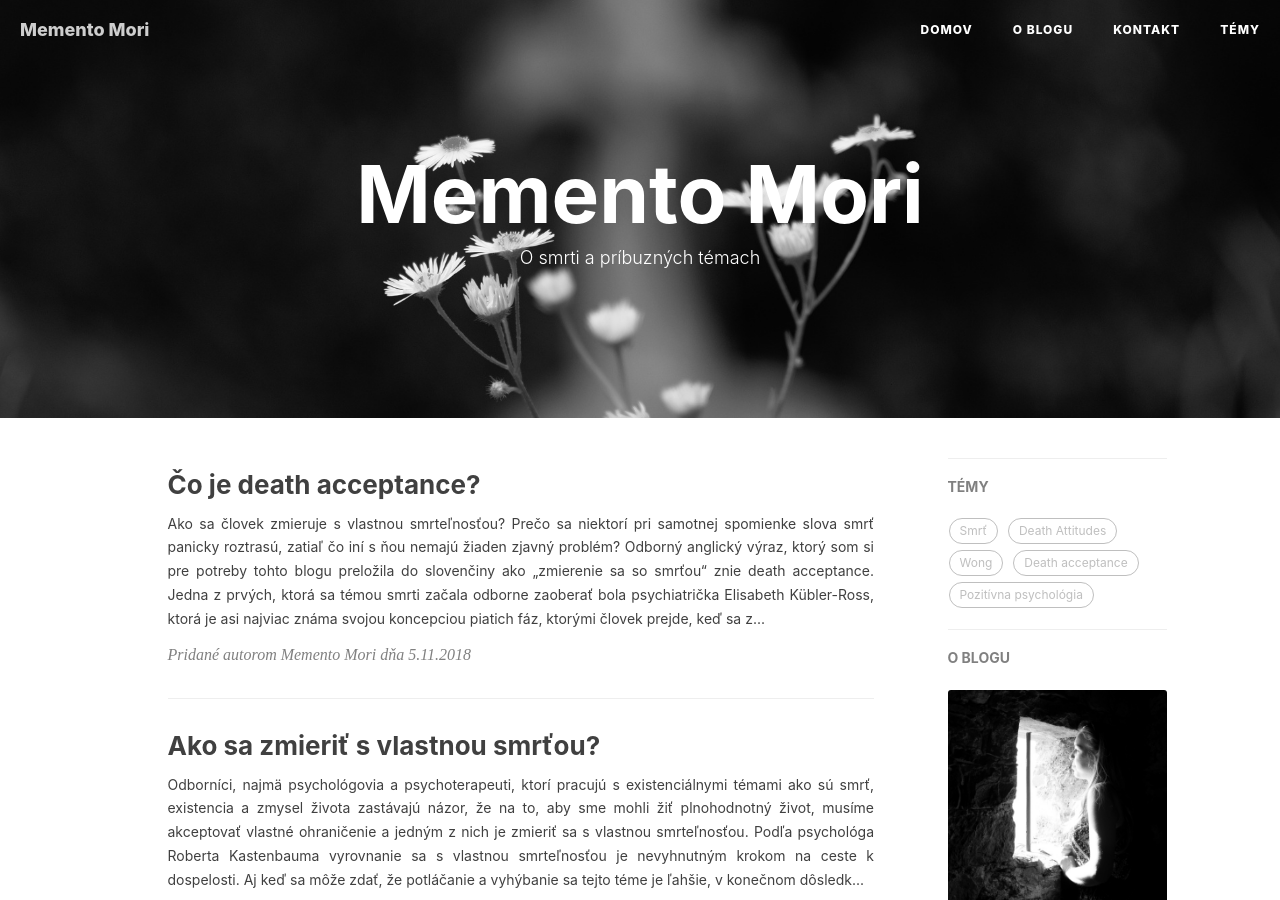
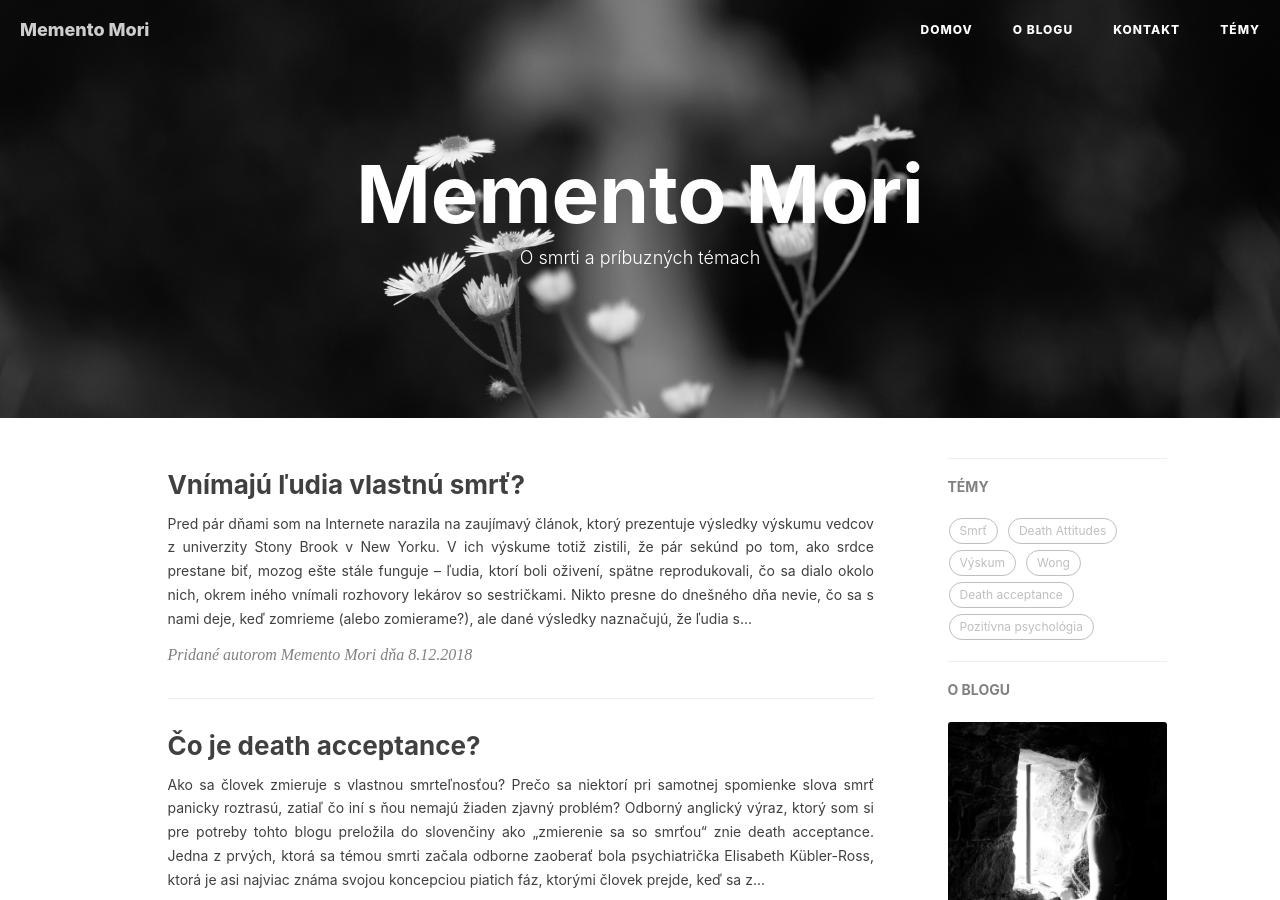
Before and after one commit to karolinadh/karolinadh.github.io, a Jekyll site: the page built from index.html, in a window 1280 px wide and 900 px high. Built offline with Jekyll 4.4.1, drawn with Linux system fonts in a browser that asks for light colours; nearby versions of some CDN libraries; the list of posts is cut into pages by our own code; comment, search, counter and statistics services are not loaded.

Commit message:
blog post 5 + tags

```diff
--- a/_posts/2018-10-29-zakazana smrt.markdown
+++ b/_posts/2018-10-29-zakazana smrt.markdown
@@ -11,6 +11,7 @@
     - Death studies
     - Nemocnica
     - Death Attitudes
+    - Výskum
 ---
 
 Pred pár mesiacmi v správach informovali o tom, že v Česku jedna politická strana navrhuje zákaz reklamy pohrebných služieb v blízkosti nemocníc, argumentujúc, že je to „neetické, necitlivé a to posledné, čo chce človek vidieť“. Okrem toho, že tento návrh neprešiel, lebo zámer bol označený za nerealizovateľný a zbytočný potvrdzuje aj to, s čím sa stretne každý, kto sa začne trochu viac venovať téme smrti – že to, čo bolo kedysi prirodzenou súčasťou života, sa teraz stalo niečím, o čom sa nehovorí, neukazuje a možno dokonca nad čím sa ani nepremýšľa.
--- a/_posts/2018-11-05-co-je-death-acceptance.markdown
+++ b/_posts/2018-11-05-co-je-death-acceptance.markdown
@@ -11,6 +11,7 @@
     - Elisabeth Kübler-Ross
     - Wong
     - Pozitívna psychológia
+    - Výskum
 
 ---
 
--- /dev/null
+++ b/_posts/2018-12-08-vnimaju-ludia-vlastnu-smrt.markdown
@@ -0,0 +1,24 @@
+---
+layout:     post
+title:      "Vnímajú ľudia vlastnú smrť?"
+subtitle:   ""
+date:       2018-12-08
+author:     "Memento Mori"
+header-img: "img/zakazana_smrt.jpg"
+tags:
+    - Smrť
+    - Život
+    - Vedomie
+    - Medicína
+    - Výskum
+
+---
+
+
+Pred pár dňami som na Internete narazila na zaujímavý článok, ktorý prezentuje výsledky výskumu vedcov z univerzity Stony Brook v New Yorku. V ich výskume totiž zistili, že pár sekúnd po tom, ako srdce prestane biť, mozog ešte stále funguje – ľudia, ktorí boli oživení, spätne reprodukovali, čo sa dialo okolo nich, okrem iného vnímali rozhovory lekárov so sestričkami. Nikto presne do dnešného dňa nevie, čo sa s nami deje, keď zomrieme (alebo zomierame?), ale dané výsledky naznačujú, že ľudia sú si vedomí, že sú mŕtvi.
+
+Toto zistenie znie bezpochyby dosť hrozivo - keď si predstavíme, že tesne po smrti sme na chvíľu uzavretí vo svojom vlastnom tele, akokoľvek však nemôžeme nijak reagovať, iba vnímať, čo sa okolo nás deje, nejedného z nás chytá menšia panika. Podľa výskumníkov tieto výsledky môžu pomôcť pri zaobchádzaní pri zástave srdca a takisto aj pri predchádzaní poškodeniam mozgu počas resuscitácie. Okrem toho sa však dotýkajú aj niektorých hlbších tém, napríklad samotnej definície smrti, našich predstáv o smrti a zomieraní alebo hraníc vedomia.
+
+Biologická definícia smrti je celkom jednoznačná, v tomto prípade je čas smrti určený tým, kedy nám prestalo biť srdce. Avšak už len zistenia z tohto výskumu nás nabádajú trochu pochybovať. Kedy je vlastne človek považovaní za mŕtveho, respektíve kedy je ten moment (ak je možné definovať jeden presný moment v čase), kedy „opustíme tento svet“? Časť toho, čo vieme o smrti je založená na obdobných vedeckých výskumoch, ale stále je tu obrovská časť, o ktorej nemáme žiadne poňatie. Tak, ako nemôžeme byť na dvoch miestach naraz, tak nemôžeme byť ani súčasne živí a súčasne mŕtvi a tí, ktorí túto hranicu definitívne prekročili, nám o tom už neporozprávajú.
+
+Alebo žeby nie? Kde sú hranice nášho vedomia? Pravda je taká, že samotná otázka vedomia zostáva jednou z najväčších záhad ľudstva, na ktorej pracujú odborníci a myslitelia z rôznych disciplín (medicína, filozofia, kozmológia atď). Ak nevieme, čo to vlastne je, ako to vzniklo a prečo, môžeme vedieť, kde má hranice? Končí sa naše vedomie smrťou? Spomínaný výskum načrtáva, že pravdepodobne existuje nejaký časový úsek po našej biologickej smrti, kedy vedomie ešte stále vníma svet okolo seba. Koľko to ale trvá? Mení sa potom naše vedomie na niečo iné alebo len proste zanikne?
```
